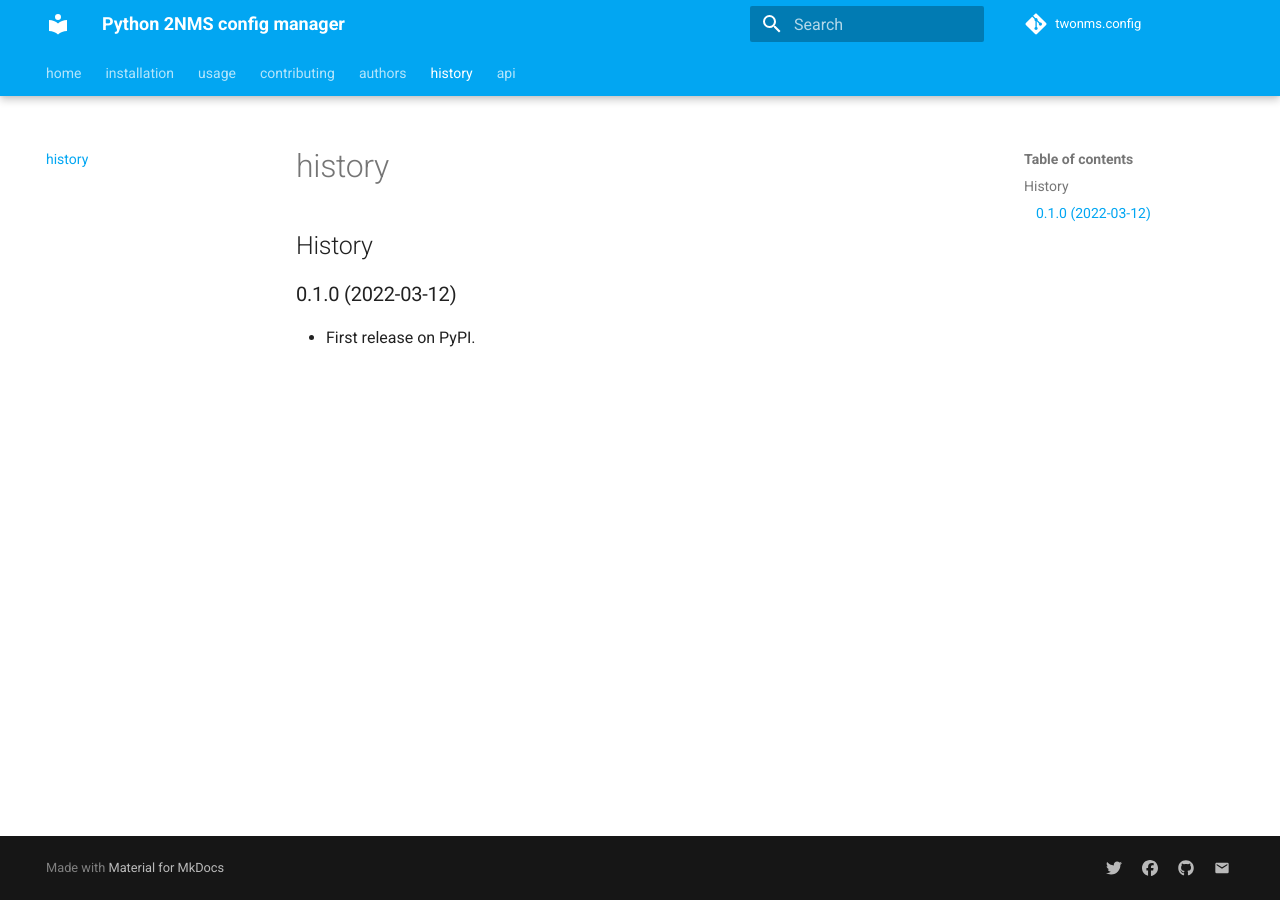
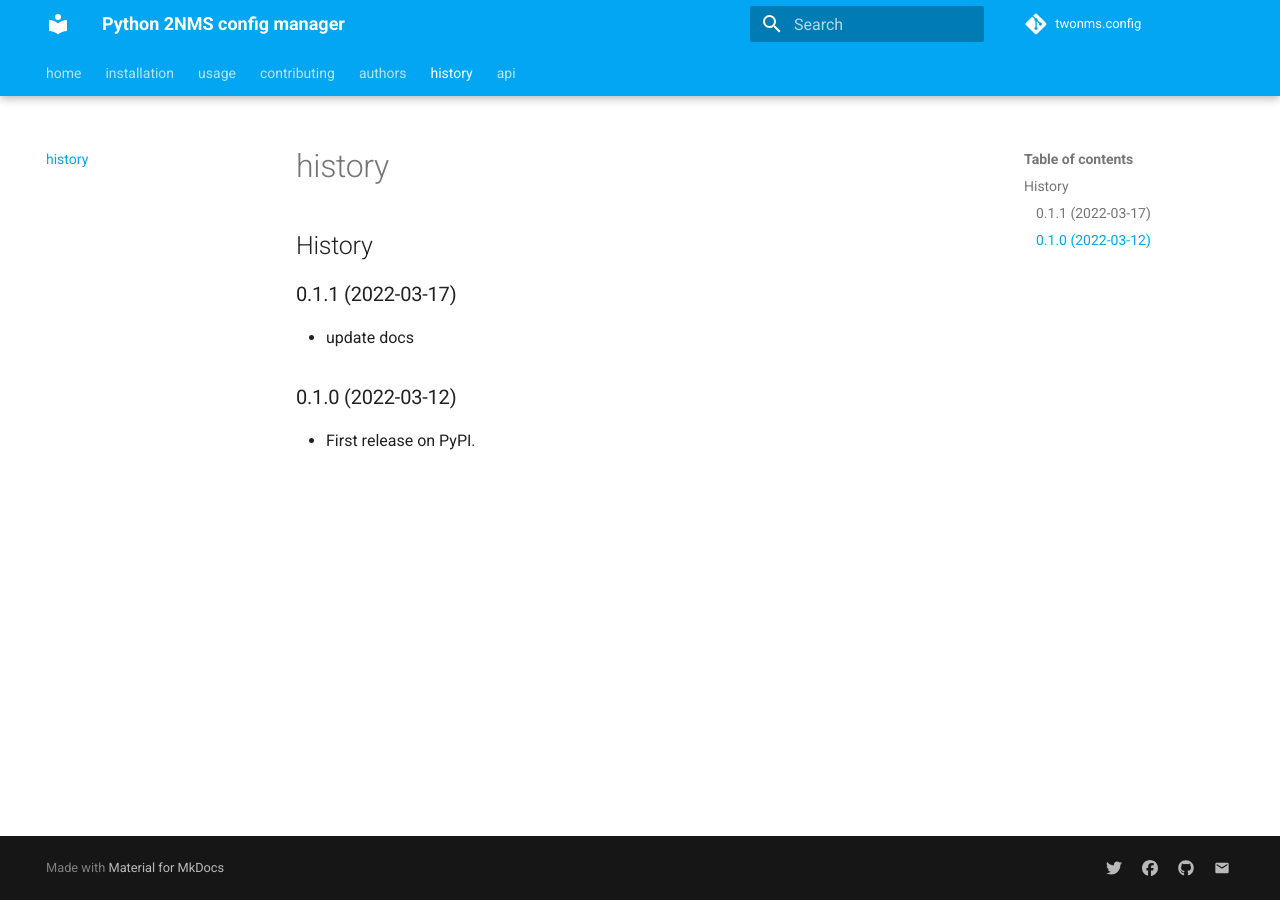
Before and after one commit to mwallraf/python_twonms_config, an MkDocs documentation site: the page built from docs/history.md, in a window 1280 px wide. Built offline with MkDocs 1.6.1 and Material for MkDocs 9.7.7, drawn with Linux system fonts in a browser that asks for light colours; comment, search, counter and statistics services are not loaded.

Commit message:
update docs

```diff
--- a/HISTORY.md
+++ b/HISTORY.md
@@ -1,5 +1,9 @@
 # History
+
+## 0.1.1 (2022-03-17)
+
+-   update docs
 
 ## 0.1.0 (2022-03-12)
 
-* First release on PyPI.
+-   First release on PyPI.
--- a/pyproject.toml
+++ b/pyproject.toml
@@ -1,7 +1,7 @@
 [tool]
 [tool.poetry]
 name = "python-twonms-config"
-version = "0.1.0"
+version = "0.1.1"
 homepage = "https://github.com/mwallraf/python_twonms_config"
 description = "Python package to manage configs based on OmegaConf."
 authors = ["Maarten Wallraf <mwallraf@2nms.com>"]
```
Also changed, not shown: 1 other file.
